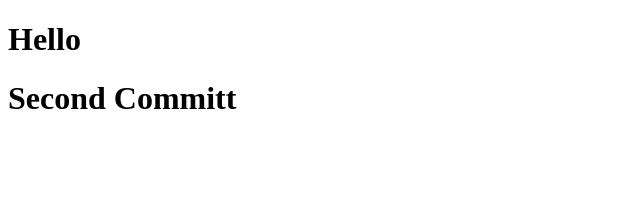
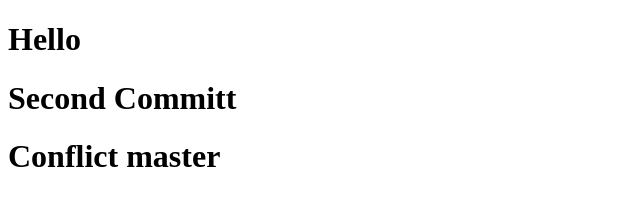
Before and after one commit to dn-chill/Git, a plain HTML site: page index.html in a window 1280 px wide. Shown: the whole page, without its empty margins (0-640 px from the left). Drawn offline with Linux system fonts and the light colour scheme.

Commit message:
conflict master

```diff
--- a/index.html
+++ b/index.html
@@ -8,5 +8,6 @@
 <body>
     <h1>Hello</h1>
     <h1>Second Committ</h1>
+    <h1>Conflict master</h1>
 </body>
 </html>
```
